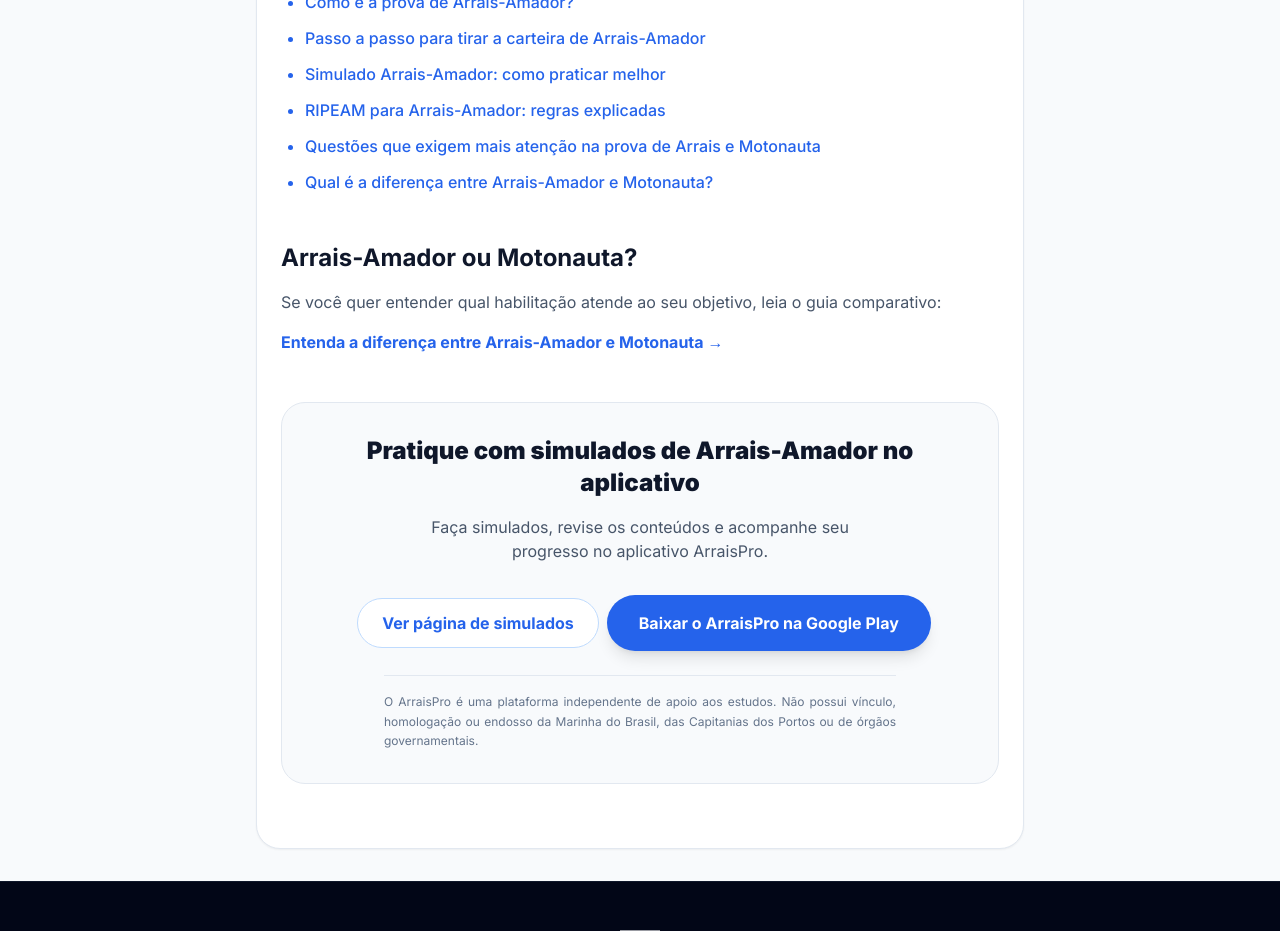
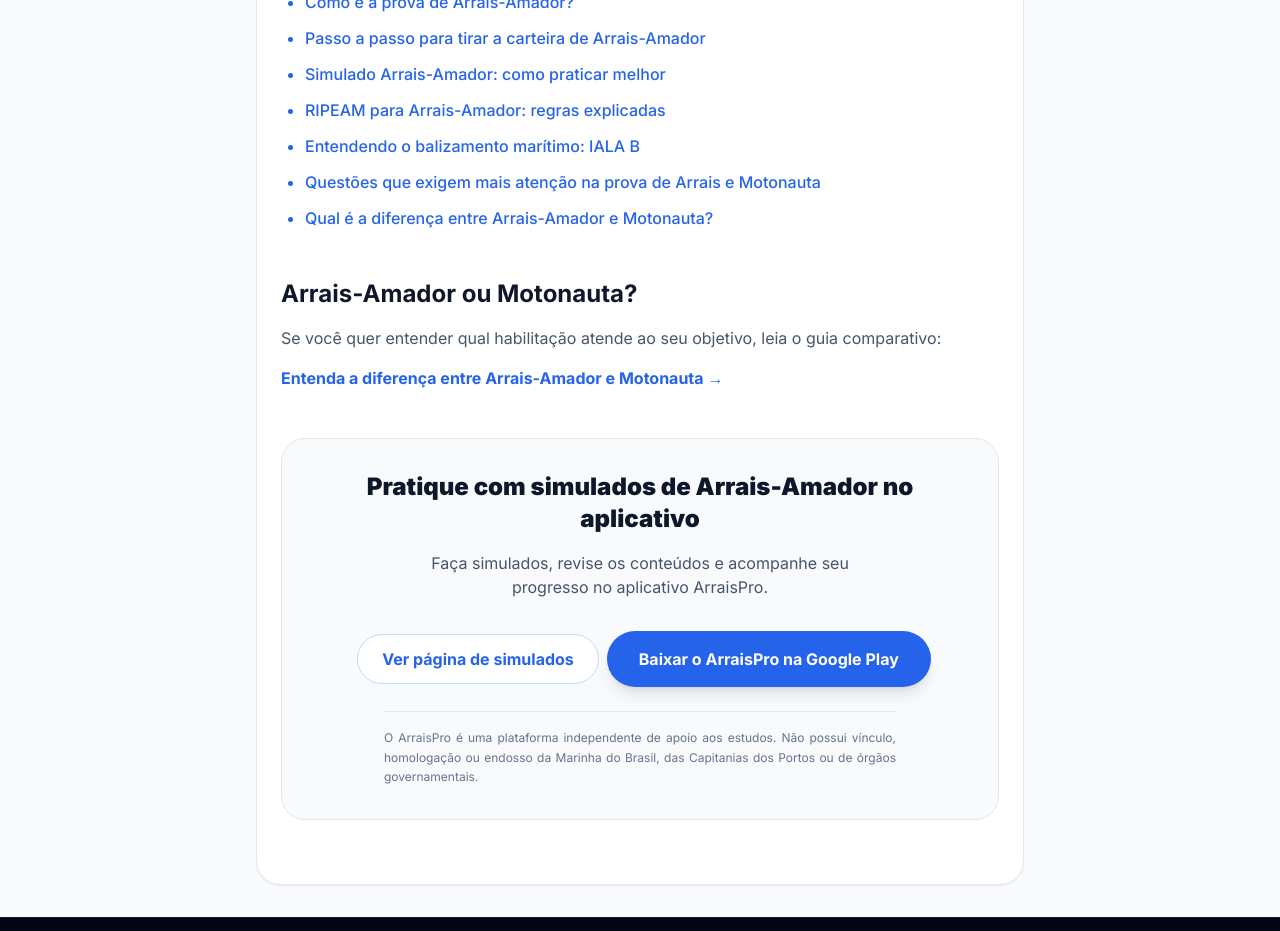
Before and after one commit to luisbrant/SiteArraisPro, a React (Vite) app: page /arrais-amador in a window 1280 px wide. Shown: the part 1100-2031 px from the top of the page. Built offline with nearby package versions, Linux system fonts and the light colour scheme.

Commit message:
fix(seo): add redirect for fontes-e-atualizacoes and internal link to balizamento

```diff
--- a/src/pages/ArraisAmador.jsx
+++ b/src/pages/ArraisAmador.jsx
@@ -81,6 +81,7 @@ export default function ArraisAmador() {
             <li><Link to="/blog/passo-a-passo-carteira-arrais-amador-2026" className="hover:underline">Passo a passo para tirar a carteira de Arrais-Amador</Link></li>
             <li><Link to="/blog/simulado-arrais-amador-gratis-atualizado" className="hover:underline">Simulado Arrais-Amador: como praticar melhor</Link></li>
             <li><Link to="/blog/ripeam-descomplicado-regras-ouro" className="hover:underline">RIPEAM para Arrais-Amador: regras explicadas</Link></li>
+            <li><Link to="/blog/entendendo-o-balizamento-maritimo" className="hover:underline">Entendendo o balizamento marítimo: IALA B</Link></li>
             <li><Link to="/blog/questoes-mais-reprovam-prova-arrais-motonauta" className="hover:underline">Questões que exigem mais atenção na prova de Arrais e Motonauta</Link></li>
             <li><Link to="/blog/diferenca-arrais-amador-e-motonauta" className="hover:underline">Qual é a diferença entre Arrais-Amador e Motonauta?</Link></li>
           </ul>
```
Also changed, not shown: vercel.json.
